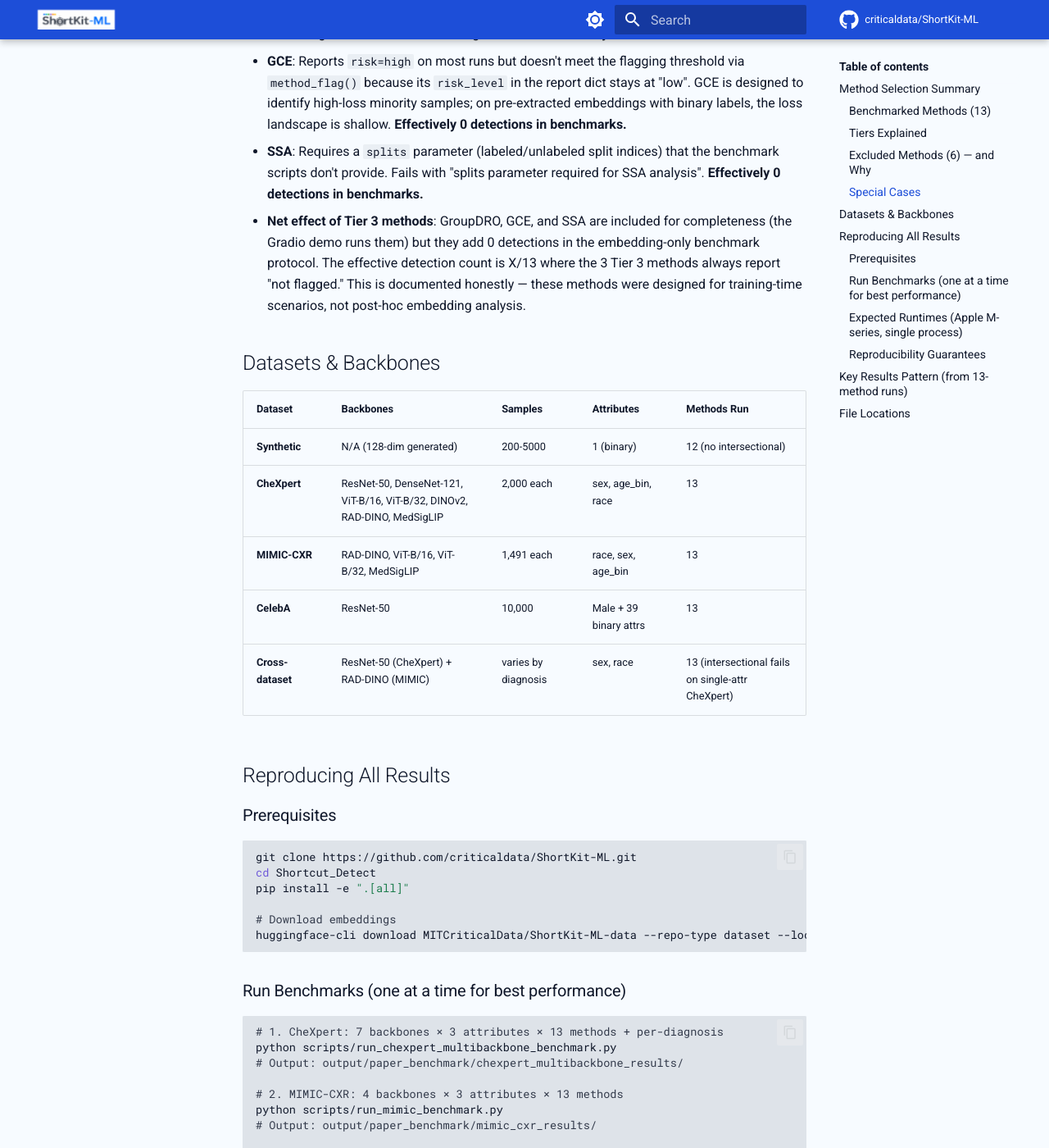
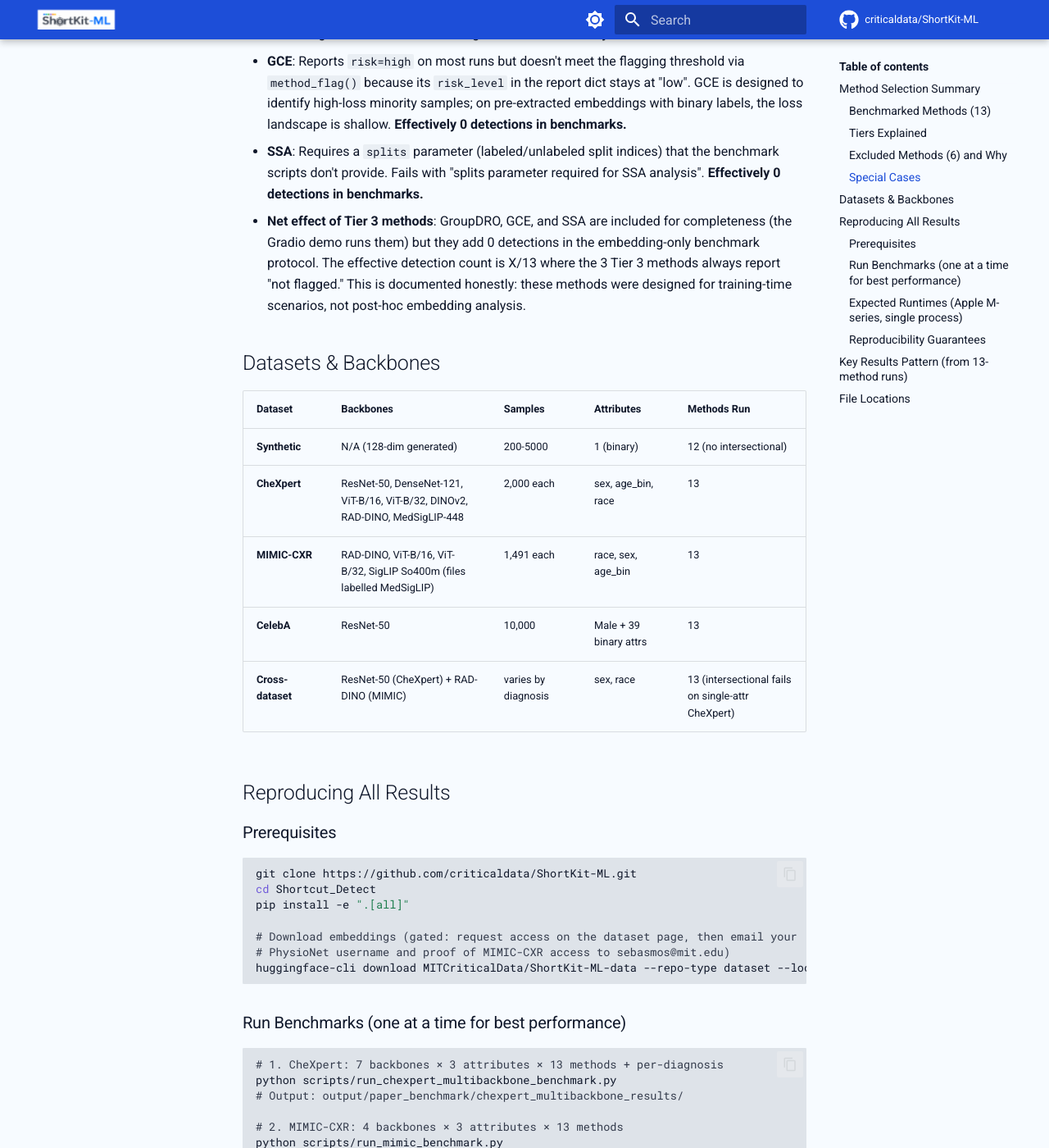
Before and after one commit to criticaldata/ShortKit-ML, an MkDocs documentation site: the page built from docs/benchmark_methods.md, in a window 1280 px wide and 1400 px high, scrolled down 3456 px. Shown: the whole window at 82% size. Built offline with MkDocs 1.6.1 and Material for MkDocs 9.7.7, drawn with Linux system fonts in a browser that asks for light colours; comment, search, counter and statistics services are not loaded; the version menu is left out; some of the changed text lies outside the part shown.

Commit message:
Docs: gated access, public CheXpert arrays; pipeline stages

````diff
--- a/docs/benchmark_methods.md
+++ b/docs/benchmark_methods.md
@@ -34,14 +34,14 @@
 
 **All 13 methods** work with the `ShortcutDetector.fit(embeddings, labels, group_labels=g)` API. No raw images, model weights, or external data required.
 
-### Excluded Methods (6) — and Why
+### Excluded Methods (6) and Why
 
 | Method | Key | Why Excluded | Could Be Included? |
 |--------|-----|-------------|-------------------|
 | CAV | `cav` | Requires concept activation sets via `fit_from_loaders()` | Only with manually curated concept sets |
 | GradCAM Mask Overlap | `gradcam_mask_overlap` | Requires raw images + model with gradients | Only with image data + model access |
 | Early Epoch Clustering | `early_epoch_clustering` | Requires epoch-by-epoch representations during training | Only during model training |
-| VAE | `vae` | Trains a VAE — expensive and noisy on small samples | Possible but slow (~minutes per run on 2K samples) |
+| VAE | `vae` | Trains a VAE; expensive and noisy on small samples | Possible but slow (~minutes per run on 2K samples) |
 | Generative CVAE | `generative_cvae` | Trains a CVAE counterfactual generator | Possible but very slow |
 | Causal Effect | `causal_effect` | Requires interventional data via `fit_from_loaders()` | Only with causal/interventional data |
 
@@ -51,15 +51,15 @@
 - **GroupDRO**: Detection threshold is `avg_acc - worst_group_acc > 0.10` (10% gap). In practice, GroupDRO reports `success=False` on most benchmark runs because its internal training doesn't converge or produce a meaningful gap with pre-extracted embeddings. It was designed for end-to-end training scenarios. **Effectively 0 detections in benchmarks.**
 - **GCE**: Reports `risk=high` on most runs but doesn't meet the flagging threshold via `method_flag()` because its `risk_level` in the report dict stays at "low". GCE is designed to identify high-loss minority samples; on pre-extracted embeddings with binary labels, the loss landscape is shallow. **Effectively 0 detections in benchmarks.**
 - **SSA**: Requires a `splits` parameter (labeled/unlabeled split indices) that the benchmark scripts don't provide. Fails with "splits parameter required for SSA analysis". **Effectively 0 detections in benchmarks.**
-- **Net effect of Tier 3 methods**: GroupDRO, GCE, and SSA are included for completeness (the Gradio demo runs them) but they add 0 detections in the embedding-only benchmark protocol. The effective detection count is X/13 where the 3 Tier 3 methods always report "not flagged." This is documented honestly — these methods were designed for training-time scenarios, not post-hoc embedding analysis.
+- **Net effect of Tier 3 methods**: GroupDRO, GCE, and SSA are included for completeness (the Gradio demo runs them) but they add 0 detections in the embedding-only benchmark protocol. The effective detection count is X/13 where the 3 Tier 3 methods always report "not flagged." This is documented honestly: these methods were designed for training-time scenarios, not post-hoc embedding analysis.
 
 ## Datasets & Backbones
 
 | Dataset | Backbones | Samples | Attributes | Methods Run |
 |---------|-----------|---------|------------|-------------|
 | **Synthetic** | N/A (128-dim generated) | 200-5000 | 1 (binary) | 12 (no intersectional) |
-| **CheXpert** | ResNet-50, DenseNet-121, ViT-B/16, ViT-B/32, DINOv2, RAD-DINO, MedSigLIP | 2,000 each | sex, age_bin, race | 13 |
-| **MIMIC-CXR** | RAD-DINO, ViT-B/16, ViT-B/32, MedSigLIP | 1,491 each | race, sex, age_bin | 13 |
+| **CheXpert** | ResNet-50, DenseNet-121, ViT-B/16, ViT-B/32, DINOv2, RAD-DINO, MedSigLIP-448 | 2,000 each | sex, age_bin, race | 13 |
+| **MIMIC-CXR** | RAD-DINO, ViT-B/16, ViT-B/32, SigLIP So400m (files labelled MedSigLIP) | 1,491 each | race, sex, age_bin | 13 |
 | **CelebA** | ResNet-50 | 10,000 | Male + 39 binary attrs | 13 |
 | **Cross-dataset** | ResNet-50 (CheXpert) + RAD-DINO (MIMIC) | varies by diagnosis | sex, race | 13 (intersectional fails on single-attr CheXpert) |
 
@@ -72,7 +72,8 @@
 cd Shortcut_Detect
 pip install -e ".[all]"
 
-# Download embeddings
+# Download embeddings (gated: request access on the dataset page, then email your
+# PhysioNet username and proof of MIMIC-CXR access to sebasmos@mit.edu)
 huggingface-cli download MITCriticalData/ShortKit-ML-data --repo-type dataset --local-dir data/
 ```
 
````
Also changed, not shown: other parts of docs/benchmark_methods.md (+1 -1 lines), README.md (+21 -6 lines), docs/reproducibility.md (+15 -0 lines), 1 other file.
